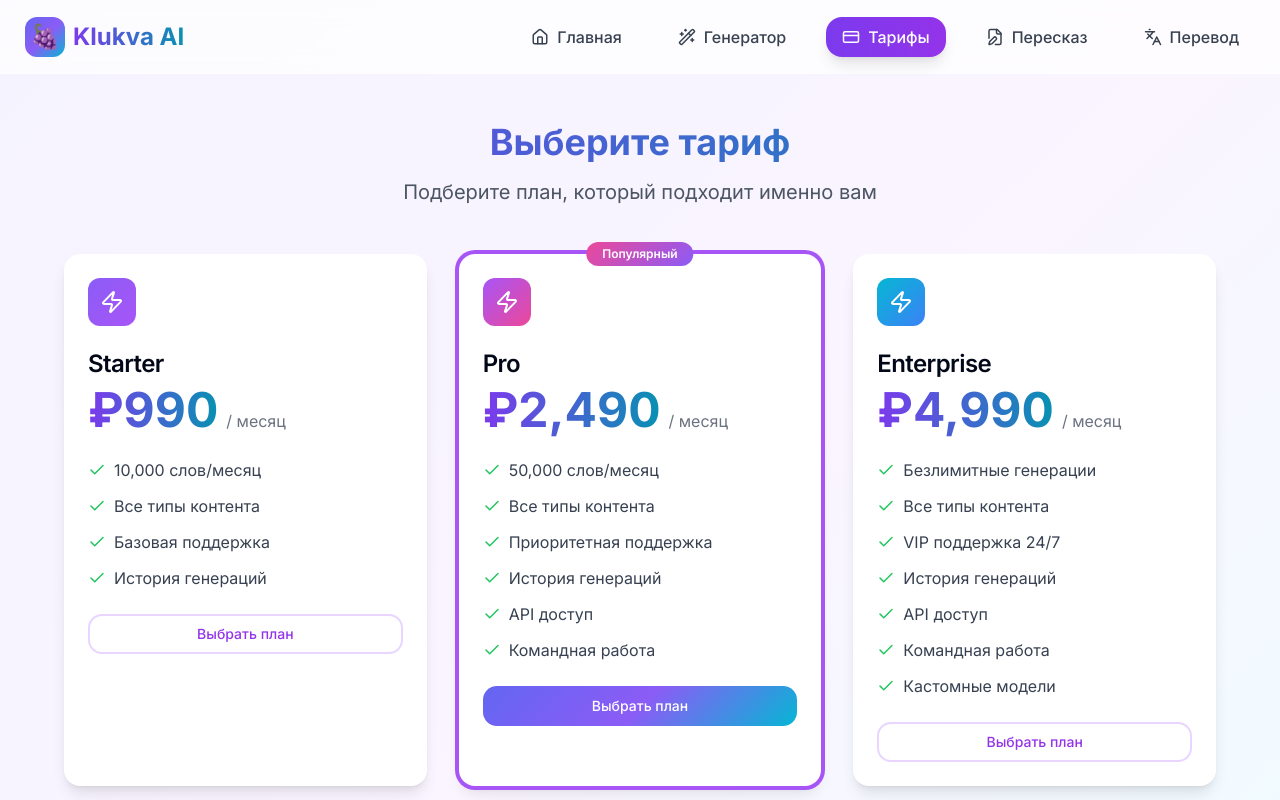
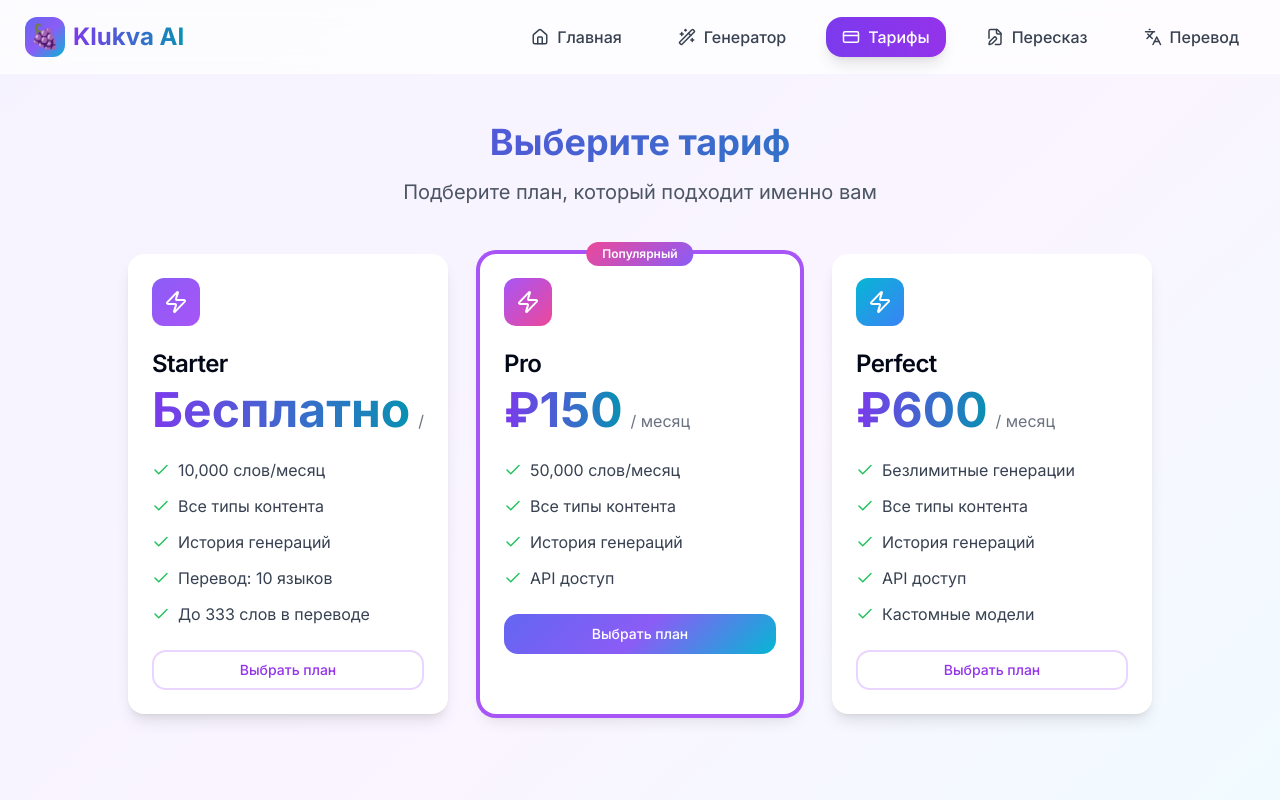
Before and after one commit to pr-poehali-dev/content-generator-project, a React (Vite) app: page / in a window 1280 px wide. Both pictures are taken after a click on the button "Тарифы". Shown: the top 800 px of the page. Built offline with nearby package versions, Linux system fonts and the light colour scheme.

Commit message:
Обновление тарифов Claude

```diff
--- a/src/pages/Index.tsx
+++ b/src/pages/Index.tsx
@@ -232,42 +232,38 @@ export default function Index() {
               </h2>
               <p className="text-xl text-gray-600">Подберите план, который подходит именно вам</p>
             </div>
-            <div className="grid md:grid-cols-3 gap-8">
+            <div className="grid md:grid-cols-3 gap-8 max-w-5xl mx-auto">
               {[
                 {
                   name: 'Starter',
-                  price: '₽990',
-                  period: 'месяц',
-                  features: ['10,000 слов/месяц', 'Все типы контента', 'Базовая поддержка', 'История генераций'],
+                  price: 'Бесплатно',
+                  period: '',
+                  features: ['10,000 слов/месяц', 'Все типы контента', 'История генераций', 'Перевод: 10 языков', 'До 333 слов в переводе'],
                   gradient: 'from-violet-500 to-purple-500',
                   popular: false,
                 },
                 {
                   name: 'Pro',
-                  price: '₽2,490',
+                  price: '₽150',
                   period: 'месяц',
                   features: [
                     '50,000 слов/месяц',
                     'Все типы контента',
-                    'Приоритетная поддержка',
                     'История генераций',
                     'API доступ',
-                    'Командная работа',
                   ],
                   gradient: 'from-purple-500 to-pink-500',
                   popular: true,
                 },
                 {
-                  name: 'Enterprise',
-                  price: '₽4,990',
+                  name: 'Perfect',
+                  price: '₽600',
                   period: 'месяц',
                   features: [
                     'Безлимитные генерации',
                     'Все типы контента',
-                    'VIP поддержка 24/7',
                     'История генераций',
                     'API доступ',
-                    'Командная работа',
                     'Кастомные модели',
                   ],
                   gradient: 'from-cyan-500 to-blue-500',
```
